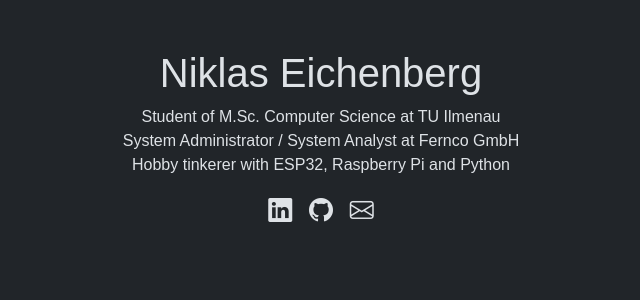
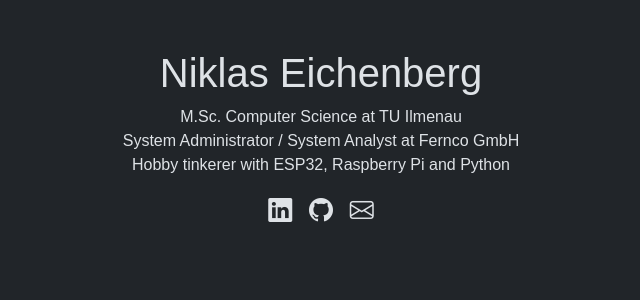
Before and after one commit to nikilase/about_me_website, a FastAPI app: page / in a window 1280 px wide. Shown: the part 261-561 px from the top of the page, without its empty margins (319-959 px from the left). Run offline with FastAPI, Linux system fonts and the light colour scheme; some web fonts are replaced.

Commit message:
Update requirements.txt and change root.html

```diff
--- a/requirements.txt
+++ b/requirements.txt
@@ -1,6 +1,6 @@
 fastapi>=0.115.11
-jinja2>=3.1.5
+jinja2>=3.1.6
 uvicorn>=0.34.0
 requests>=2.32.3
 pydantic>=2.10.6
-starlette~=0.46.0
+starlette~=0.49.1
--- a/templates/root.html
+++ b/templates/root.html
@@ -56,7 +56,7 @@
     <div class="d-flex flex-column min-vh-100 justify-content-center align-items-center">
         <h1>Niklas Eichenberg</h1>
         <p class="txt_align_center">
-            Student of M.Sc. Computer Science at TU Ilmenau
+            M.Sc. Computer Science at TU Ilmenau
             <br>
             System Administrator / System Analyst at Fernco GmbH
             <br>
```
